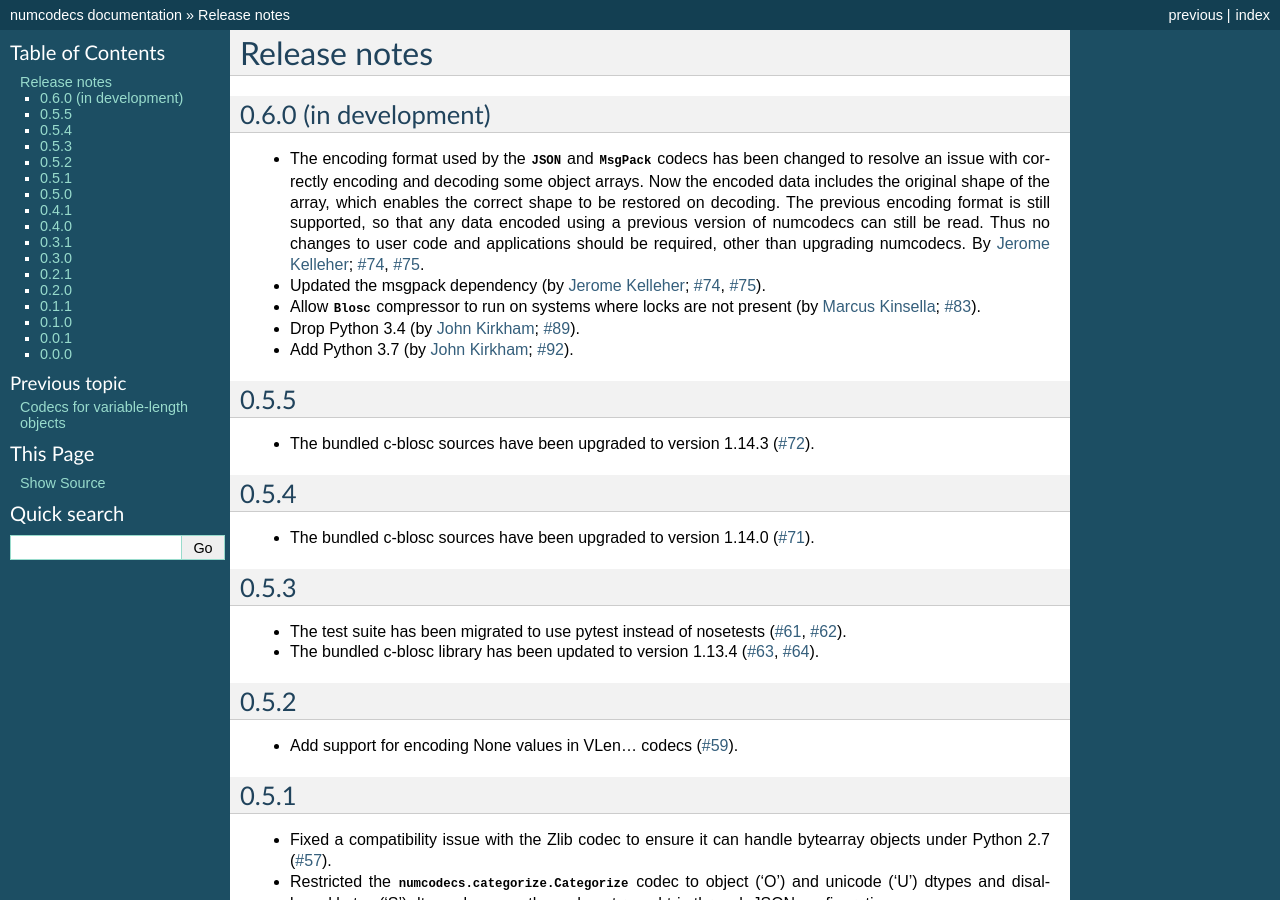
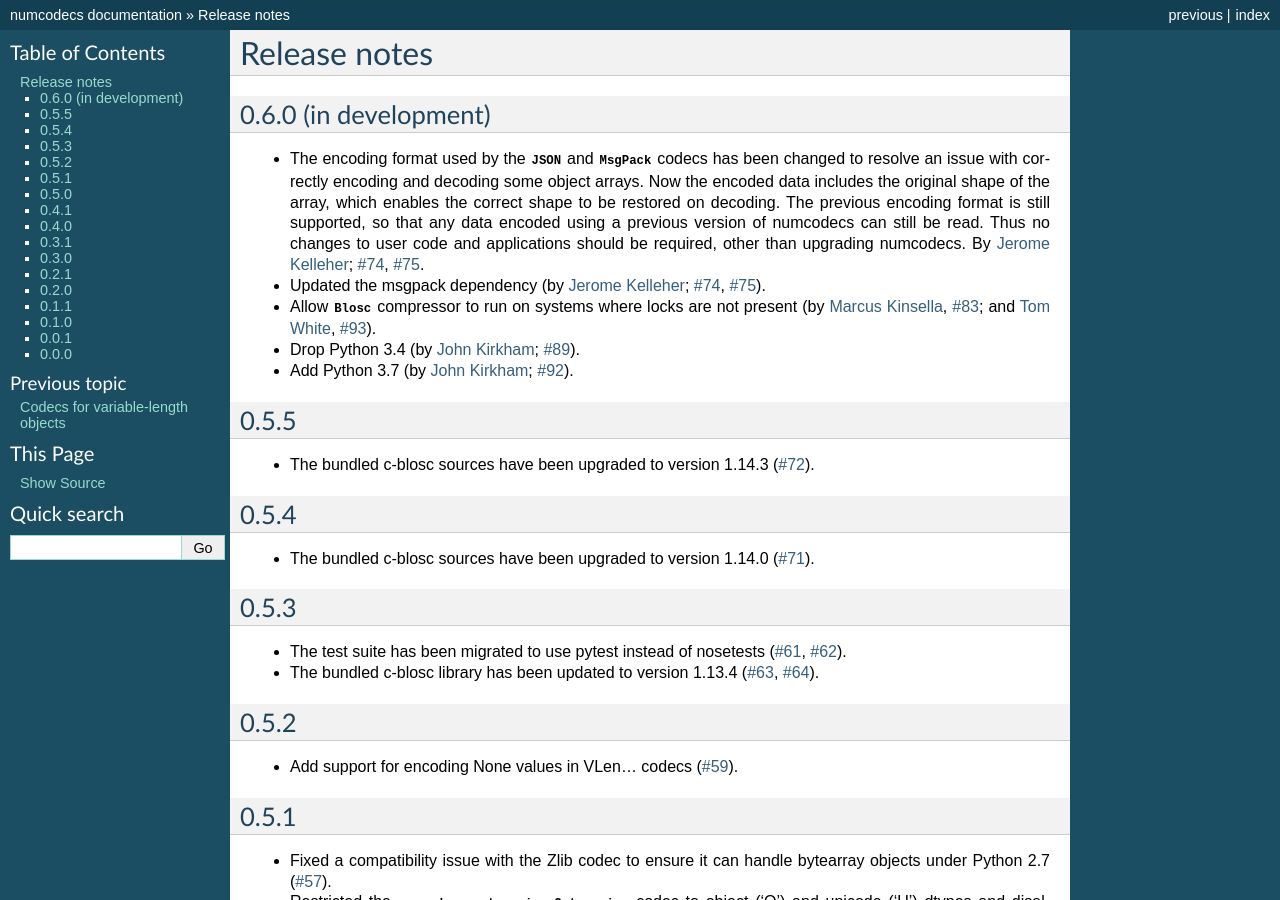
Before and after one commit to zarr-developers/numcodecs, a Sphinx documentation site: the page built from docs/release.rst, in a window 1280 px wide and 900 px high. Built offline with Sphinx 7.4.7, drawn with Linux system fonts in a browser that asks for light colours; pages that are not in the unit, such as notebooks, are missing from menus; the version number could not be read and is left out.

Commit message:
release notes [ci skip]

```diff
--- a/docs/release.rst
+++ b/docs/release.rst
@@ -19,7 +19,8 @@ Release notes
   :issue:`74`, :issue:`75`).
 
 * Allow :class:`Blosc` compressor to run on systems where locks are not present (by
-  :user:`Marcus Kinsella <mckinsel>`; :issue:`#83`).
+  :user:`Marcus Kinsella <mckinsel>`, :issue:`83`; and :user:`Tom White <tomwhite>`,
+  :issue:`93`).
 
 * Drop Python 3.4 (by :user:`John Kirkham <jakirkham>`; :issue:`89`).
 
```
